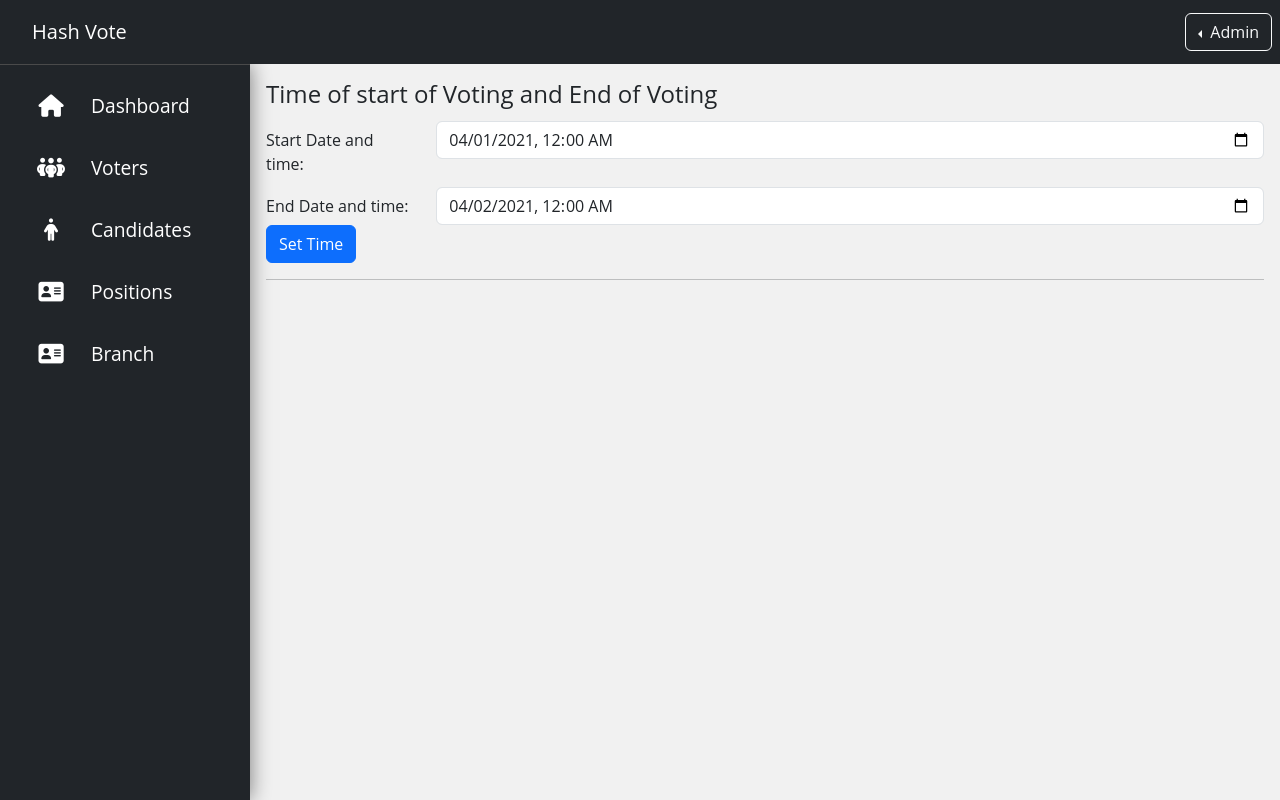
After one commit to Krish2208/HashVote, a Flask app: page /dashboard in a window 1280 px wide. The commit adds this page. Run offline with Flask 3, Linux system fonts and the light colour scheme; the visitor is signed in with stand-in values (Sample User, id 1); some libraries are stand-ins or nearby versions.

Commit message:
blockchain update, new templates, permissions

```diff
--- a/main.py
+++ b/main.py
@@ -11,6 +11,9 @@ from bson import ObjectId
 import string
 import random
 import blockchain
+from datetime import datetime
+import matplotlib.pyplot as plt
+import numpy as np
 
 app = Flask(__name__)
 app.secret_key = "hashvote"
@@ -24,63 +27,20 @@ flow = flow.Flow.from_client_secrets_file(
             'https://www.googleapis.com/auth/userinfo.profile', 'openid'],
     redirect_uri='http://localhost:5000/callback'
 )
-Blockchain_votes= blockchain.Blockchain()
-Blockchain_voter= blockchain.Blockchain()
+Blockchain_votes = blockchain.Blockchain()
+Blockchain_voter = blockchain.Blockchain()
 Blockchain_votes.create_genesis_block()
 Blockchain_voter.create_genesis_block_set()
-
-data = [
-    {
-        "id": "pres",
-        "name": "President",
-        "candidates": [
-            {
-              "id": "pres-1",
-              "name": "Candidate 1",
-            },
-            {
-                "id": "pres-2",
-                "name": "Candidate 2",
-            },
-            {
-                "id": "pres-3",
-                "name": "Candidate 3",
-            },
-            {
-                "id": "nota",
-                "name": "NOTA",
-            }
-        ]
-    },
-    {
-        "id": "vpres",
-        "name": "Vice President",
-        "candidates": [
-            {
-              "id": "vpres-1",
-              "name": "Candidate 1",
-            },
-            {
-                "id": "vpres-2",
-                "name": "Candidate 2",
-            },
-            {
-                "id": "vpres-3",
-                "name": "Candidate 3",
-            },
-            {
-                "id": "nota",
-                "name": "NOTA",
-            }
-        ]
-    },
-]
 
 client = pymongo.MongoClient(
     "mongodb+srv://diwankrish17:N4lTSO9A3DJ6sRYW@cluster0.wlsbebc.mongodb.net/?retryWrites=true&w=majority")
 db = client.test
 
 admin_ids = ['ee210002041@iiti.ac.in']
+
+start_time = datetime(2021, 4, 1, 0, 0, 0, 0)
+end_time = datetime(2021, 4, 2, 0, 0, 0, 0)
+
 
 def unique_id(size):
     chars = list(set(string.ascii_uppercase +
@@ -120,7 +80,7 @@ def role():
     if "google_id" not in session:
         return redirect("/")
     else:
-        prev= set(Blockchain_voter.last_block.transactions)
+        prev = set(Blockchain_voter.last_block.transactions)
         if session["email"] in admin_ids:
             return redirect("/admin")
         elif session.get("email") in prev:
@@ -132,7 +92,7 @@ def role():
 @app.route('/vote')
 @login_is_required
 def vote_candidate():
-    prev= set(Blockchain_voter.last_block.transactions)
+    prev = set(Blockchain_voter.last_block.transactions)
     if session.get("email") in prev:
         return redirect("/already")
     positions = list(db.positions.find({}))
@@ -142,7 +102,8 @@ def vote_candidate():
         pos_dict["id"] = position["_id"]
         pos_dict["name"] = position["name"]
         pos_dict["candidates"] = []
-        candidates = list(db.candidates.find({"position": str(position["_id"])}))
+        candidates = list(db.candidates.find(
+            {"position": str(position["_id"])}))
         for candidate in candidates:
             candidate_dict = {}
             candidate_dict["id"] = candidate["uid"]
@@ -152,9 +113,11 @@ def vote_candidate():
     print(data_list)
     return render_template('voting.html', data=data_list)
 
+
 @app.route('/already')
 def already():
     return render_template('already.html')
+
 
 @app.route('/login/google')
 def login_google():
@@ -208,7 +171,7 @@ def thanks():
 
 @app.route('/voting', methods=['POST'])
 def voting():
-    prev= set(Blockchain_voter.last_block.transactions)
+    prev = set(Blockchain_voter.last_block.transactions)
     data = request.form
     if session.get("email") in prev:
         return redirect('/already')
@@ -219,9 +182,11 @@ def voting():
         votes = ""
         for key, value in data.items():
             votes += value + ","
-        Blockchain_votes.add_new_transaction({"mail": session.get("email"), "votes": votes})
+        Blockchain_votes.add_new_transaction(
+            {"mail": session.get("email"), "votes": votes})
         Blockchain_votes.mine()
     return redirect('/thanks')
+
 
 @app.route('/getchain', methods=['GET'])
 def getchain():
@@ -230,6 +195,7 @@ def getchain():
     print(Blockchain_votes.chain[1].transactions)
     print(Blockchain_voter.chain[1].transactions)
     return redirect('/')
+
 
 @app.route('/add/candidate', methods=['POST'])
 def add_candidate():
@@ -252,7 +218,10 @@ def add_position():
     elif session["email"] not in admin_ids:
         return abort(403)
     data = request.form
-    position_data = {"name": data["name"]}
+    perms = data.getlist("permission")
+    if "all" in perms:
+        perms = ["all"]
+    position_data = {"name": data["name"], "permission": perms}
     db.positions.insert_one(position_data)
     return redirect('/positions')
 
@@ -264,6 +233,7 @@ def add_voter():
     elif session["email"] not in admin_ids:
         return abort(403)
     data = request.form
+
     voter_data = {"name": data["name"], "email": data["email"],
                   "branch": data["branch"], "voted": "false"}
     db.voters.insert_one(voter_data)
@@ -280,7 +250,8 @@ def get_positions():
     pos_list = []
     for pos in positions:
         pos_list.append(pos)
-    return render_template('positions.html', positions=pos_list)
+    branch_list = list(db.branch.find())
+    return render_template('positions.html', positions=pos_list, branch=branch_list)
 
 
 @app.route('/candidates')
@@ -308,12 +279,32 @@ def get_voters():
         return redirect('/')
     elif session["email"] not in admin_ids:
         return abort(403)
-    voters = db.voters.find()
-    voters_list = []
-    for voter in voters:
-        voters_list.append(voter)
-    return render_template('voters.html', voters=voters_list)
+    voters_list = list(db.voters.find())
+    branch_list = list(db.branch.find())
+    return render_template('voters.html', voters=voters_list, branch=branch_list)
 
+@app.route('/branch', methods=['GET', 'POST'])
+def branch():
+    if "google_id" not in session:
+        return redirect('/')
+    elif session["email"] not in admin_ids:
+        return abort(403)
+    if request.method == 'POST':
+        data = request.form
+        db.branch.insert_one({"name": data["name"], "categories": []})
+    print(list(db.branch.find()))
+    return render_template('branch.html', branches=list(db.branch.find()))
+
+@app.route('/category', methods=['POST'])
+def category():
+    if "google_id" not in session:
+        return redirect('/')
+    elif session["email"] not in admin_ids:
+        return abort(403)
+    data = request.form
+    print(data)
+    db.branch.update_one({"_id": ObjectId(data["branch"])}, {"$push": {"categories": data["category"]}})
+    return redirect('/branch')
 
 @app.route('/delete/position/<id>')
 def delete_position(id):
@@ -345,6 +336,84 @@ def delete_voter(id):
     db.voters.delete_one({"_id": ObjectId(id)})
     return redirect('/voters')
 
+def func(pct, allvalues):
+    absolute = int(pct / 100.*np.sum(allvalues))
+    return "{:.1f}%\n({:d})".format(pct, absolute)
+
+@app.route('/visualise')
+def visualise():
+    plot_data = {}
+    positions = list(db.positions.find())
+    for pos in positions:
+        plot_data[pos["name"]] = {}
+        candidates = list(db.candidates.find({"position": str(pos["_id"])}))
+        list_of_win = {}
+        for candi in candidates:
+            list_of_win[candi["name"]] = 5
+        plot_data[pos["name"]] = list_of_win
+    # fig, axs = plt.subplots(2,2)
+    # i= 0
+    # j= 0
+    # count= 1
+
+    for pos, pos_data in plot_data.items():
+        # print(pos_data)
+        explode = []
+        count= 0
+        for i in range(0, len(pos_data.keys())):
+            explode.append(count)
+            count= count+ 0.05
+        plt.pie(list(pos_data.values()), autopct = lambda pct: func(pct,list(pos_data.values())), labels=list(pos_data.keys()), explode= explode, shadow= True)
+        plt.title(pos)
+        # if(count%2==0):
+        #     i=i+1
+        # else:
+        #     j=j+1
+        # count= count+1
+        plt.savefig('./fig.png')
+        plt.show()
+
+
+@app.route('/result', methods=['POST'])
+def result():
+    if "google_id" not in session:
+        return redirect('/')
+    elif session["email"] not in admin_ids:
+        return abort(403)
+    candidates = db.candidates.find()
+    candidates_map = {}
+    for candidate in candidates:
+        candidates_map[candidate['uid']] = 0
+    Blockchain_votes.chk_result(candidates_map)
+    requests = []
+    for candidate_uid, votes in candidates_map.items():
+        requests.append(pymongo.UpdateOne(
+            {"uid": candidate_uid}, {"$set": {"votes": votes}}))
+    db.candidates.bulk_write(requests)
+    return candidates_map, 200
+
+
+@app.route('/timeset', methods=['POST'])
+def timeset():
+    if "google_id" not in session:
+        return redirect('/')
+    # elif session["email"] not in admin_ids:
+    #     return abort(403)
+    data = request.form
+    print(data)
+    global start_time
+    global end_time
+    start_time = datetime.strptime(data['start'], '%Y-%m-%dT%H:%M')
+    end_time = datetime.strptime(data['end'], '%Y-%m-%dT%H:%M')
+    return redirect('/dashboard')
+
+
+@app.route('/dashboard')
+def dashboard():
+    if "google_id" not in session:
+        return redirect('/')
+    return render_template('dashboard.html', start=start_time, end=end_time)
+
 
 if __name__ == '__main__':
     app.run(port=5000, debug=True)
--- a/templates/admin-template.html
+++ b/templates/admin-template.html
@@ -61,6 +61,12 @@
                 <a href="/positions">Positions</a>
               </span>
             </li>
+            <li class="nav-list-item">
+              <i class="fa-solid fa-address-card"></i>
+              <span>
+                <a href="/branch">Branch</a>
+              </span>
+            </li>
           </ul>
         </div>
       </div>
--- a/templates/already.html
+++ b/templates/already.html
@@ -2,6 +2,6 @@
 <div class="row m-2 text-center">
   <h3>Vote for your favorite candidate</h3>
   <p class="lead">Please follow this link to vote for your favorite candidate:</p>
-  <a href="https://www.youtube.com/watch?v=xvFZjo5PgG0">Vote</a>
+  <a href="https://www.youtube.com/watch?v=xvFZjo5PgG0" target="_blank">Vote</a>
 </div>
 {% endblock %}
--- /dev/null
+++ b/templates/dashboard.html
@@ -0,0 +1,33 @@
+{% extends 'admin-template.html' %} {% block content %}
+<div class="h4">Time of start of Voting and End of Voting</div>
+<form action="/timeset" method="post">
+  <div class="form-group row pt-1">
+    <label class="col-sm-2 col-form-label" for="start"
+      >Start Date and time:</label
+    >
+    <div class="col-sm-10">
+      <input
+        class="form-control"
+        type="datetime-local"
+        name="start"
+        id="start"
+        value="{{ start }}"
+      />
+    </div>
+  </div>
+  <div class="form-group row pt-1">
+    <label class="col-sm-2 col-form-label" for="end">End Date and time:</label>
+    <div class="col-sm-10">
+      <input
+        class="form-control"
+        type="datetime-local"
+        name="end"
+        id="end"
+        value="{{ end }}"
+      />
+    </div>
+  </div>
+  <button type="submit" class="btn btn-primary">Set Time</button>
+</form>
+<hr/>
+{% endblock %}
```
Also changed, not shown: blockchain.py (+25 -60 lines), templates/branch.html (added, +72 -0 lines), templates/positions.html (+26 -0 lines), templates/voters.html (+6 -29 lines), test_chain.py (added, +42 -0 lines), fig.png (added), routes/admin.py (added), routes/auth.py (added), routes/voter.py (added), 1 other file.
